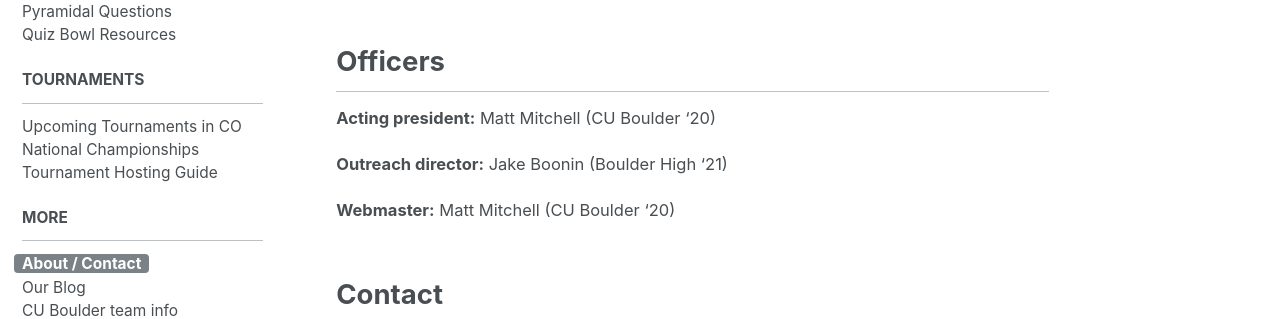
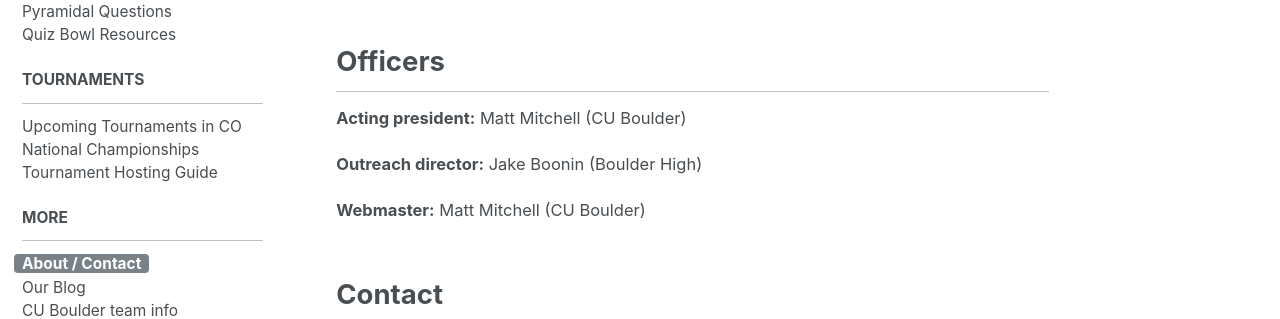
Before and after one commit to matt2718/colorado-qb, a Jekyll site: the page built from _pages/more/contact.md, in a window 1280 px wide and 1368 px high. Shown: the part 308-627 px from the top of the window. Built offline with Jekyll 4.4.1, drawn with Linux system fonts in a browser that asks for light colours.

Commit message:
Typo fix

```diff
--- a/_pages/more/contact.md
+++ b/_pages/more/contact.md
@@ -11,11 +11,11 @@ interest in expanding the game.
 
 ## Officers
 
-**Acting president:** Matt Mitchell (CU Boulder '20)
+**Acting president:** Matt Mitchell (CU Boulder)
 
-**Outreach director:** Jake Boonin (Boulder High '21)
+**Outreach director:** Jake Boonin (Boulder High)
 
-**Webmaster:** Matt Mitchell (CU Boulder '20)
+**Webmaster:** Matt Mitchell (CU Boulder)
 
 ## Contact
 
```
